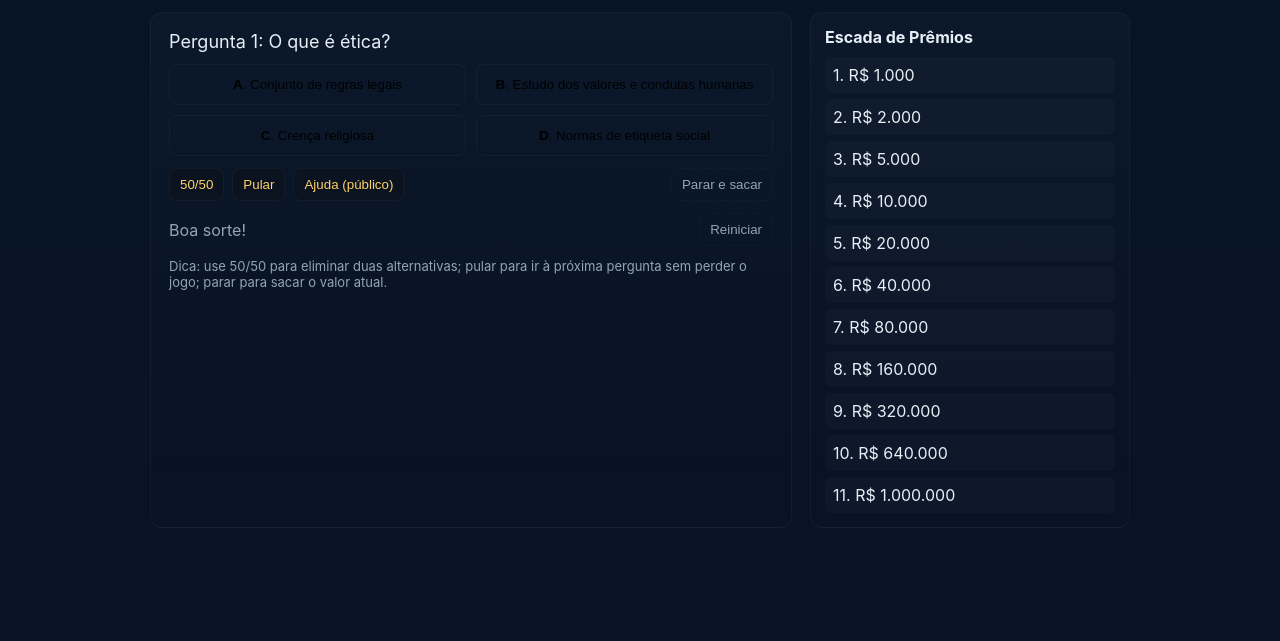
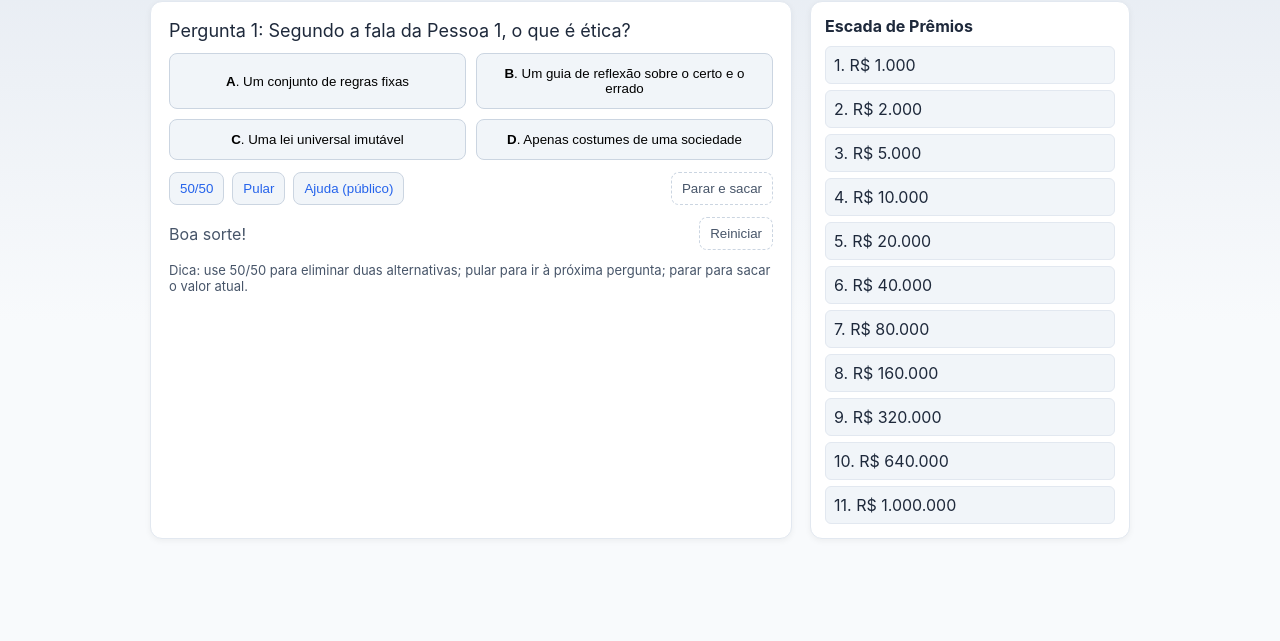
Before and after one commit to OctavioAugusto532/Etica, a plain HTML site: page index.html in a window 1280 px wide. Shown: the part 159-800 px from the top of the page. Drawn offline with Linux system fonts and the light colour scheme.

Commit message:
Update index.html

```diff
--- a/index.html
+++ b/index.html
@@ -6,32 +6,33 @@
   <meta name="viewport" content="width=device-width,initial-scale=1" />
   <title>Show do Milhão — Ética</title>
   <style>
-    :root{--bg:#0f1724;--card:#0b1220;--accent:#ffd166;--muted:#94a3b8}
+    :root{--bg:#f8fafc;--card:#ffffff;--accent:#2563eb;--muted:#475569}
     *{box-sizing:border-box}
-    body{font-family:Inter, system-ui, -apple-system, 'Segoe UI', Roboto, 'Helvetica Neue', Arial; margin:0; min-height:100vh; background:linear-gradient(180deg,#071427 0%, #081426 60%); color:#e6eef6; display:flex; align-items:center; justify-content:center; padding:20px}
+    body{font-family:Inter, system-ui, -apple-system, 'Segoe UI', Roboto, 'Helvetica Neue', Arial; margin:0; min-height:100vh; background:linear-gradient(180deg,#e2e8f0 0%, #f8fafc 60%); color:#1e293b; display:flex; align-items:center; justify-content:center; padding:20px}
     .wrap{width:100%; max-width:980px}
     header{display:flex;align-items:center;gap:16px;margin-bottom:18px}
-    .logo{background:var(--accent);color:#071427;padding:10px 14px;border-radius:8px;font-weight:700}
+    .logo{background:var(--accent);color:#fff;padding:10px 14px;border-radius:8px;font-weight:700}
     h1{margin:0;font-size:20px}
     .layout{display:grid;grid-template-columns:1fr 320px;gap:18px}
-    .card{background:linear-gradient(180deg, rgba(255,255,255,0.02), transparent); border:1px solid rgba(255,255,255,0.04); padding:18px;border-radius:12px;}
+    .card{background:var(--card); border:1px solid #e2e8f0; padding:18px;border-radius:12px; box-shadow:0 2px 6px rgba(0,0,0,0.05)}
     .question{font-size:18px;margin-bottom:12px}
     .options{display:grid;grid-template-columns:1fr 1fr;gap:10px}
-    .opt{padding:12px;border-radius:8px;border:1px solid rgba(255,255,255,0.04);cursor:pointer;background:transparent}
+    .opt{padding:12px;border-radius:8px;border:1px solid #cbd5e1;cursor:pointer;background:#f1f5f9;transition:all .3s ease}
     .opt.disabled{opacity:0.5;cursor:default}
-    .opt.correct{background:linear-gradient(90deg,#134e4a,#10b981); color:#021; border-color:rgba(16,185,129,0.15)}
-    .opt.wrong{background:linear-gradient(90deg,#4c1d1d,#ef4444); color:#210}
-    .controls{display:flex;gap:8px;margin-top:12px;align-items:center}
-    button.btn{background:#0b1220;border:1px solid rgba(255,255,255,0.04);color:var(--accent);padding:8px 10px;border-radius:8px;cursor:pointer}
-    button.btn.secondary{background:transparent;color:var(--muted);border:1px dashed rgba(255,255,255,0.03)}
+    .opt.correct{background:linear-gradient(90deg,#d1fae5,#10b981); color:#064e3b; border-color:#10b981}
+    .opt.wrong{background:linear-gradient(90deg,#fee2e2,#ef4444); color:#7f1d1d; border-color:#ef4444}
+    .controls{display:flex;gap:8px;margin-top:12px;align-items:center;flex-wrap:wrap}
+    button.btn{background:#f1f5f9;border:1px solid #cbd5e1;color:var(--accent);padding:8px 10px;border-radius:8px;cursor:pointer;transition:background .3s}
+    button.btn:hover:not(:disabled){background:#e0f2fe}
+    button.btn:disabled{opacity:0.5;cursor:default}
+    button.btn.secondary{background:transparent;color:var(--muted);border:1px dashed #cbd5e1}
     .lifelines{display:flex;gap:8px}
     .ladder{padding:14px}
     .ladder h3{margin:0 0 10px 0;font-size:16px}
     .prize{display:flex;flex-direction:column-reverse;gap:6px}
-    .prize div{padding:8px;border-radius:6px;background:rgba(255,255,255,0.02);display:flex;justify-content:space-between}
-    .prize .active{background:linear-gradient(90deg, rgba(255,209,102,0.15), rgba(255,209,102,0.05));border:1px solid rgba(255,209,102,0.12)}
+    .prize div{padding:8px;border-radius:6px;background:#f1f5f9;display:flex;justify-content:space-between;border:1px solid #e2e8f0}
+    .prize .active{background:linear-gradient(90deg,#bfdbfe,#dbeafe);border:1px solid var(--accent);font-weight:600;color:var(--accent)}
     footer{margin-top:12px;color:var(--muted);font-size:13px}
-    .center{display:flex;justify-content:center;align-items:center}
     @media(max-width:880px){.layout{grid-template-columns:1fr}}
   </style>
 </head>
@@ -67,7 +68,7 @@
     </div>
 
     <footer>
-      Dica: use 50/50 para eliminar duas alternativas; pular para ir à próxima pergunta sem perder o jogo; parar para sacar o valor atual.
+      Dica: use 50/50 para eliminar duas alternativas; pular para ir à próxima pergunta; parar para sacar o valor atual.
     </footer>
   </main>
 
@@ -78,35 +79,30 @@
 </div>
 
   </div>  <script>
-    // Perguntas sobre ética em português (pode adicionar/editar)
     const questions = [
-      {q: 'O que é ética?', opts: ['Conjunto de regras legais', 'Estudo dos valores e condutas humanas', 'Crença religiosa', 'Normas de etiqueta social'], a:1},
-      {q: 'Qual termo descreve agir corretamente mesmo quando ninguém observa?', opts: ['Integridade', 'Oportunismo', 'Relativismo', 'Conformismo'], a:0},
-      {q: 'O que é conflito de interesse?', opts: ['Quando opiniões divergem', 'Interferência entre interesses pessoais e profissionais', 'Um tipo de discriminação', 'Uma teoria moral'], a:1},
-      {q: 'Qual é a principal função de um código de ética em uma organização?', opts: ['Punir funcionários', 'Orientar decisões e condutas', 'Aumentar custos', 'Substituir leis'], a:1},
-      {q: 'Consentimento informado é importante porque:', opts: ['Protege a autonomia do indivíduo', 'Reduz custos', 'Facilita propaganda', 'Aumenta produtividade'], a:0},
-      {q: 'O que significa anonimato em pesquisa ética?', opts: ['Pesquisador desconhece a existência dos participantes', 'Identidade dos participantes não pode ser ligada às respostas', 'Participantes não recebem pagamento', 'Resultados são secretos'], a:1},
-      {q: 'Plágio é considerado antiético porque:', opts: ['É uma forma de crítica', 'Rouba crédito intelectual de outro', 'Ajuda a divulgar ideias', 'É permitido em trabalhos informais'], a:1},
-      {q: 'Em ética utilitarista, uma ação é correta quando:', opts: ['Segue regras universais', 'Maximiza o bem-estar para o maior número', 'Satisfaça o indivíduo mais poderoso', 'É tradicionalmente aceita'], a:1},
-      {q: 'O que é discriminação institucional?', opts: ['Atitude individual de preconceito', 'Políticas organizacionais que desfavorecem grupos', 'Tipo de crime violento', 'Efeito colateral de regulamentações'], a:1},
-      {q: 'Privacidade de dados refere-se a:', opts: ['Dados guardados pelo governo apenas', 'Controle sobre informações pessoais', 'Dados públicos sem restrição', 'Compartilhamento obrigatório entre empresas'], a:1},
-      {q: 'O princípio da beneficência exige:', opts: ['Causar dano para aprendizado', 'Promover o bem e prevenir danos', 'Neutralidade total', 'Subordiná-lo ao lucro'], a:1},
-      {q: 'Correto reporte de irregularidades (whistleblowing) costuma ser:', opts: ['Punível sempre', 'Um mecanismo para transparência', 'Ilegal', 'Sem impacto prático'], a:1}
+      {q: 'Segundo a fala da Pessoa 1, o que é ética?', opts: ['Um conjunto de regras fixas', 'Um guia de reflexão sobre o certo e o errado', 'Uma lei universal imutável', 'Apenas costumes de uma sociedade'], a:1},
+      {q: 'Na fala da Pessoa 2, qual a diferença entre ética e moral?', opts: ['Ética é universal, moral varia entre culturas', 'Moral é reflexão crítica, ética são costumes', 'Não há diferença', 'Ética depende apenas de religião'], a:0},
+      {q: 'De acordo com a Pessoa 3, por que a ética é fundamental?', opts: ['Ajuda a aumentar lucros', 'Facilita a vida social sem reflexão', 'Orienta decisões responsáveis em várias áreas', 'Serve só para regras de etiqueta'], a:2},
+      {q: 'Na fala da Pessoa 4, qual seria a atitude ética diante de uma carteira perdida?', opts: ['Ficar com o dinheiro', 'Ignorar e deixar no chão', 'Devolver ao dono', 'Jogar fora os documentos'], a:2},
+      {q: 'Na conclusão da Pessoa 5, seguir princípios éticos significa:', opts: ['Cumprir apenas leis externas', 'Agir com reflexão e responsabilidade', 'Seguir costumes sem questionar', 'Evitar sempre ajudar os outros'], a:1},
+      {q: 'O que a ética busca, segundo a introdução?', opts: ['Refletir sobre certo e errado para orientar ações', 'Controlar costumes de sociedades', 'Definir normas religiosas', 'Aumentar a produtividade'], a:0},
+      {q: 'Segundo a explicação, a moral:', opts: ['É igual em todas as culturas', 'Pode variar de sociedade para sociedade', 'É sempre mais importante que a ética', 'Não influencia nossas ações'], a:1},
+      {q: 'Na área da saúde, jornalismo ou direito, a ética garante:', opts: ['Mais lucro e produtividade', 'Respeito, justiça e integridade', 'Apenas cumprimento de leis', 'Normas iguais para todas culturas'], a:1},
+      {q: 'O exemplo da carteira perdida mostra que:', opts: ['A moral sempre leva a devolver', 'A ética nos faz refletir pelo que é justo', 'Cada pessoa decide sem critério', 'O correto é ficar com o dinheiro'], a:1},
+      {q: 'Na fala final, cada escolha do dia a dia é:', opts: ['Uma oportunidade de praticar a ética', 'Algo sem importância ética', 'Sempre determinada pela lei', 'Apenas uma questão de etiqueta'], a:0}
     ];
 
     const prizes = [
       'R$ 1.000', 'R$ 2.000', 'R$ 5.000', 'R$ 10.000', 'R$ 20.000', 'R$ 40.000', 'R$ 80.000', 'R$ 160.000', 'R$ 320.000', 'R$ 640.000', 'R$ 1.000.000'
     ];
 
-    // Estado do jogo
-    let idx = 0; // pergunta atual
+    let idx = 0;
     let usedFifty = false;
     let usedSkip = false;
     let usedAsk = false;
-    let locked = false; // evita clicar enquanto roda animação
+    let locked = false;
     let currentWinnings = 'R$ 0';
 
-    // Elementos
     const qEl = document.getElementById('question');
     const optsEl = document.getElementById('options');
     const statusEl = document.getElementById('status');
@@ -128,7 +124,6 @@
 
     function renderLadder(){
       ladderEl.innerHTML = '';
-      // Mostrar de baixo pra cima
       for(let i=prizes.length-1;i>=0;i--){
         const el = document.createElement('div');
         el.textContent = `${i+1}. ${prizes[i]}`;
@@ -141,10 +136,7 @@
       locked = false;
       renderLadder();
       const p = questions[idx];
-      if(!p){
-        winGame();
-        return;
-      }
+      if(!p){ winGame(); return; }
       qEl.textContent = `Pergunta ${idx+1}: ${p.q}`;
       optsEl.innerHTML = '';
       p.opts.forEach((text,i)=>{
@@ -167,22 +159,19 @@
         btn.classList.add('correct');
         currentWinnings = prizes[Math.min(idx, prizes.length-1)];
         updateStatus(`Correto! Você ganhou ${currentWinnings}`);
-        setTimeout(()=>{ idx++; renderQuestion(); locked=false; }, 900);
+        setTimeout(()=>{ idx++; renderQuestion(); }, 900);
       } else {
         btn.classList.add('wrong');
-        // mostrar qual era a correta
         const children = Array.from(optsEl.children);
         const correctBtn = children.find(c=>parseInt(c.dataset.index)===correct);
         if(correctBtn) correctBtn.classList.add('correct');
         updateStatus('Resposta errada. Fim de jogo.');
-        // jogo termina — definir prêmio mínimo (ex.: R$ 0 ou garantia)
         currentWinnings = garantia(idx);
         endGame(false);
       }
     }
 
     function garantia(i){
-      // exemplo: se passou da 5ª pergunta garante R$ 10.000 (índice 3)
       if(i>=5) return prizes[4];
       return 'R$ 0';
     }
@@ -190,8 +179,7 @@
     function endGame(won){
       locked = true;
       renderLadder();
-      statusEl.innerHTML = won ? `Parabéns! Você ganhou ${currentWinnings}` : `Você saiu com ${currentWinnings}`;
-      // desabilita opções
+      statusEl.textContent = won ? `Parabéns! Você ganhou ${currentWinnings}` : `Você saiu com ${currentWinnings}`;
       Array.from(optsEl.children).forEach(c=>{ c.classList.add('disabled'); c.disabled=true; });
     }
 
@@ -203,14 +191,11 @@
 
     function updateStatus(txt){ statusEl.textContent = txt; }
 
-    // Lifelines
     fiftyBtn.addEventListener('click', ()=>{
       if(usedFifty) return; usedFifty=true; fiftyBtn.disabled=true; fiftyBtn.textContent='Usado';
-      // remove duas alternativas erradas
       const correct = questions[idx].a;
       const children = Array.from(optsEl.children).filter(c=>!c.classList.contains('disabled'));
       const wrongs = children.filter(c=>parseInt(c.dataset.index)!==correct);
-      // escolher aleatoriamente dois para remover (se houver)
       shuffleArray(wrongs);
       for(let i=0;i<Math.min(2,wrongs.length);i++){
         const c = wrongs[i]; c.classList.add('disabled'); c.disabled=true; c.style.opacity=0.5;
@@ -225,25 +210,24 @@
 
     askBtn.addEventListener('click', ()=>{
       if(usedAsk) return; usedAsk=true; askBtn.disabled=true; askBtn.textContent='Usado';
-      // simula porcentagens do público
       const correct = questions[idx].a;
       const children = Array.from(optsEl.children);
       const base = [10,10,10,10];
-      base[correct] += 50; // tendênca a favorecer a correta
-      // distribuir pequenas variações
+      base[correct] += 50;
       for(let i=0;i<4;i++) base[i] += Math.floor(Math.random()*10);
       const total = base.reduce((s,x)=>s+x,0);
       const perc = base.map(x=>Math.round(x/total*100));
-      // mostra tooltip simples adicionando texto nas opções
       children.forEach((c,i)=>{
-        const span = document.createElement('div'); span.style.fontSize='12px'; span.style.color='var(--muted)'; span.textContent = `Público: ${perc[i]}%`;
+        const span = document.createElement('div');
+        span.style.fontSize='12px';
+        span.style.color='var(--muted)';
+        span.textContent = `Público: ${perc[i]}%`;
         c.appendChild(span);
       });
       updateStatus('Resultado da ajuda do público mostrado abaixo das opções.');
     });
 
     stopBtn.addEventListener('click', ()=>{
-      // jogador decide parar e sacar
       currentWinnings = garantia(idx-1) === 'R$ 0' ? (idx>0 ? prizes[idx-1] : 'R$ 0') : garantia(idx-1);
       updateStatus(`Você parou e sacou ${currentWinnings}`);
       endGame(false);
@@ -251,10 +235,8 @@
 
     restartBtn.addEventListener('click', ()=>{ init(); });
 
-    // util
     function shuffleArray(a){ for(let i=a.length-1;i>0;i--){ const j=Math.floor(Math.random()*(i+1)); [a[i],a[j]]=[a[j],a[i]] } }
 
-    // iniciar
     init();
   </script></body>
 </html>
```
